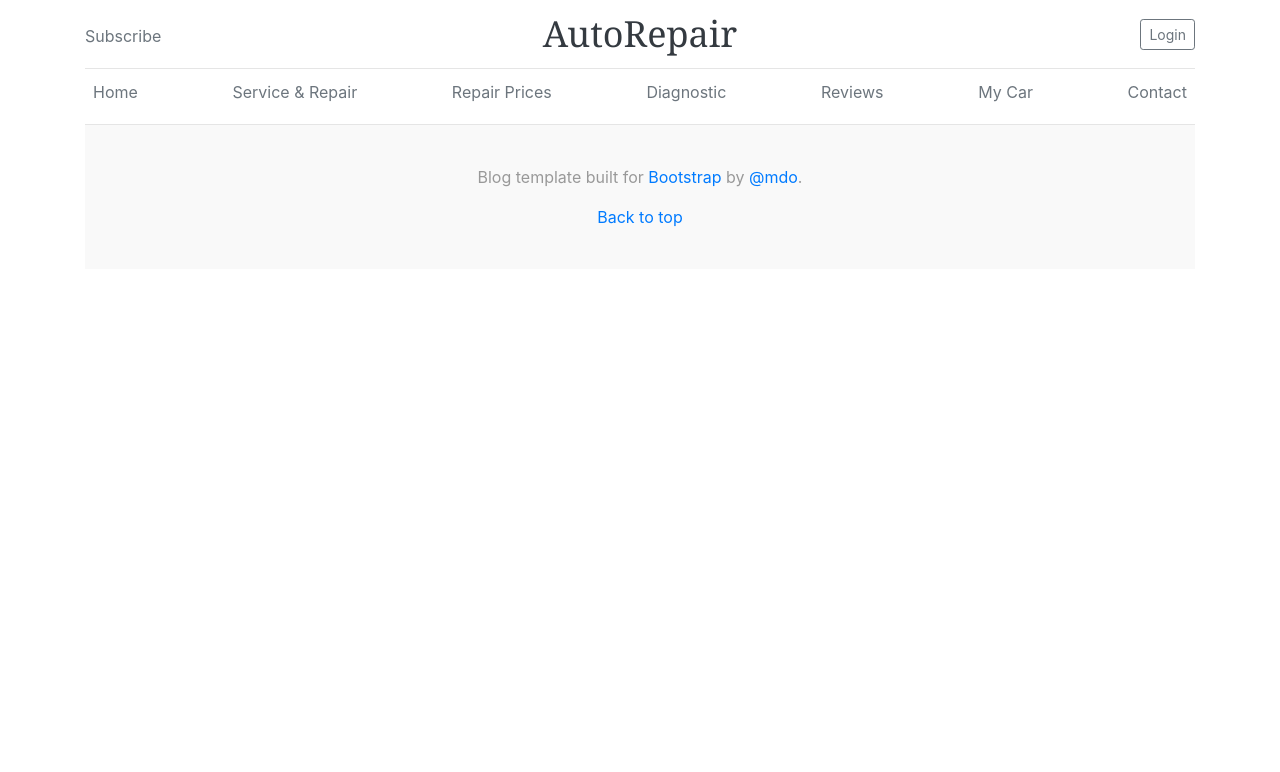
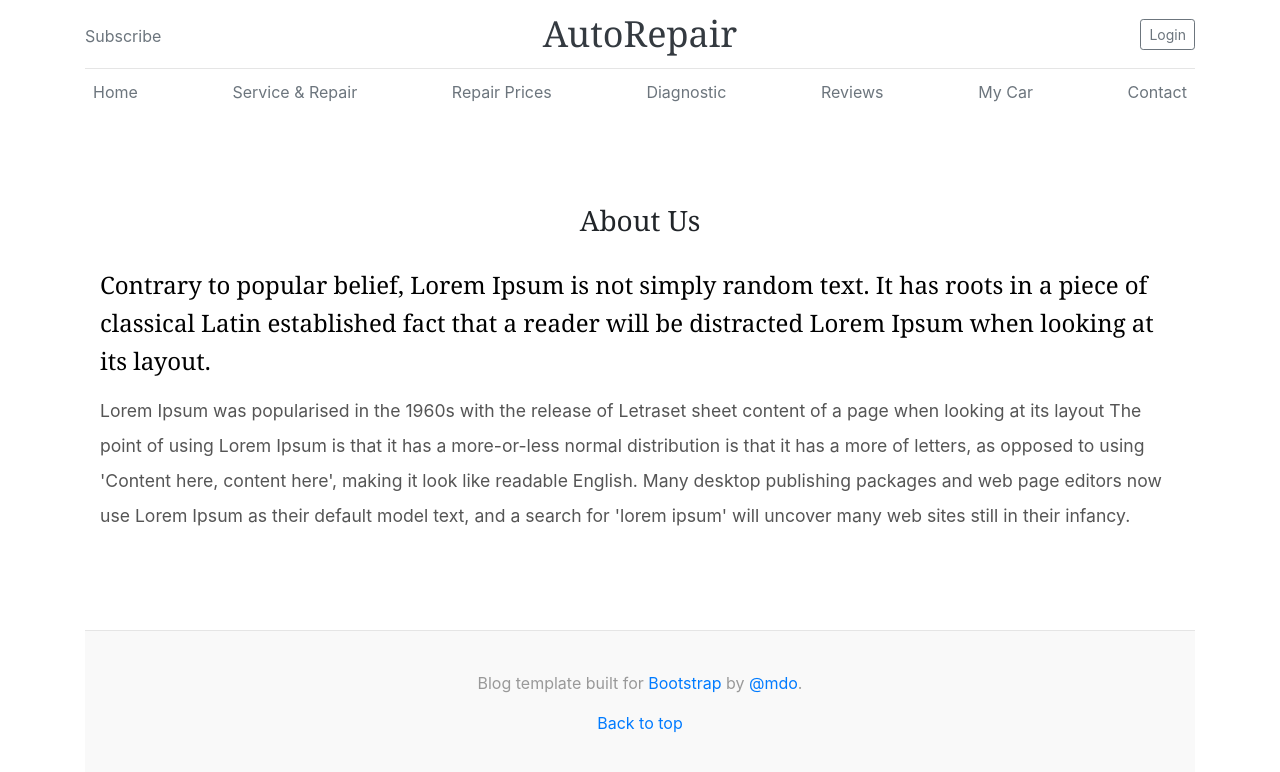
Before and after one commit to SandeepMirok/RepairBoss, a React (Create React App) app: page / in a window 1280 px wide. Shown: the top 772 px of the page. Built offline with nearby package versions, Linux system fonts and the light colour scheme; a web font is replaced by a local one.

Commit message:
add AboutUs

```diff
--- a/src/Home.jsx
+++ b/src/Home.jsx
@@ -4,6 +4,7 @@ import "bootstrap/dist/css/bootstrap.css";
 import Header from "./Header";
 import Footer from "./Footer";
 import Nav from "./Nav";
+import AboutUs from './content/AboutUs'
 
 class Home extends Component {
   render() {
@@ -11,6 +12,7 @@ class Home extends Component {
       <div className="container">
        <Header/>
         <Nav/>
+        <AboutUs/>
         <div>
           <Footer/>
         </div>
--- /dev/null
+++ b/src/content/AboutUs.jsx
@@ -0,0 +1,31 @@
+import React, { Component } from "react";
+import 'bootstrap/dist/css/bootstrap.css';
+import '../style/Home.css';
+import '../style/content.css';
+
+
+class AboutUs extends Component{
+    render(){
+        return(<div className="about" id="about">
+            <div className="container">
+                <h3 className="title">About Us</h3>
+
+                <div className=" about-right wow fadeInRight animated" data-wow-delay=".5s">
+                     {/* style={{visibility: visible, -webkit-animation-delay: .5s;}}>*/}
+                    <h4>Contrary to popular belief, Lorem Ipsum is not simply random text. It has roots in a piece of
+                        classical Latin established fact that a reader will be distracted Lorem Ipsum when looking at
+                        its layout.</h4>
+                    <p>Lorem Ipsum was popularised in the 1960s with the release of Letraset sheet content of a page
+                        when looking at its layout The point of using Lorem Ipsum is that it has a more-or-less normal
+                        distribution is that it has a more of letters, as opposed to using 'Content here, content here',
+                        making it look like readable English. Many desktop publishing packages and web page editors now
+                        use Lorem Ipsum as their default model text, and a search for 'lorem ipsum' will uncover many
+                        web sites still in their infancy. </p>
+                </div>
+                <div className="clearfix"></div>
+            </div>
+        </div>)
+
+    }
+}
+export default AboutUs;
--- /dev/null
+++ b/src/style/content.css
@@ -0,0 +1,26 @@
+/*About Us*/
+.about {
+    padding: 5em 0;
+}
+h3.title {
+
+    /*font-size: 3em;*/
+    margin-bottom: 1em;
+    text-align: center;
+}
+.about h4 {
+    /*font-size: 1.3em;*/
+    color: #000;
+    margin: 0 0 .5em;
+    line-height: 1.6em;
+}
+.about p {
+    color: #555;
+    font-size: 1.1em;
+    line-height: 2em;
+}
+.about-left  img {
+    width: 100%;
+}
+
+/*------About Us------*/
```
Also changed, not shown: src/asset/car1.jpeg (added), src/js/wow.min.js (added).
